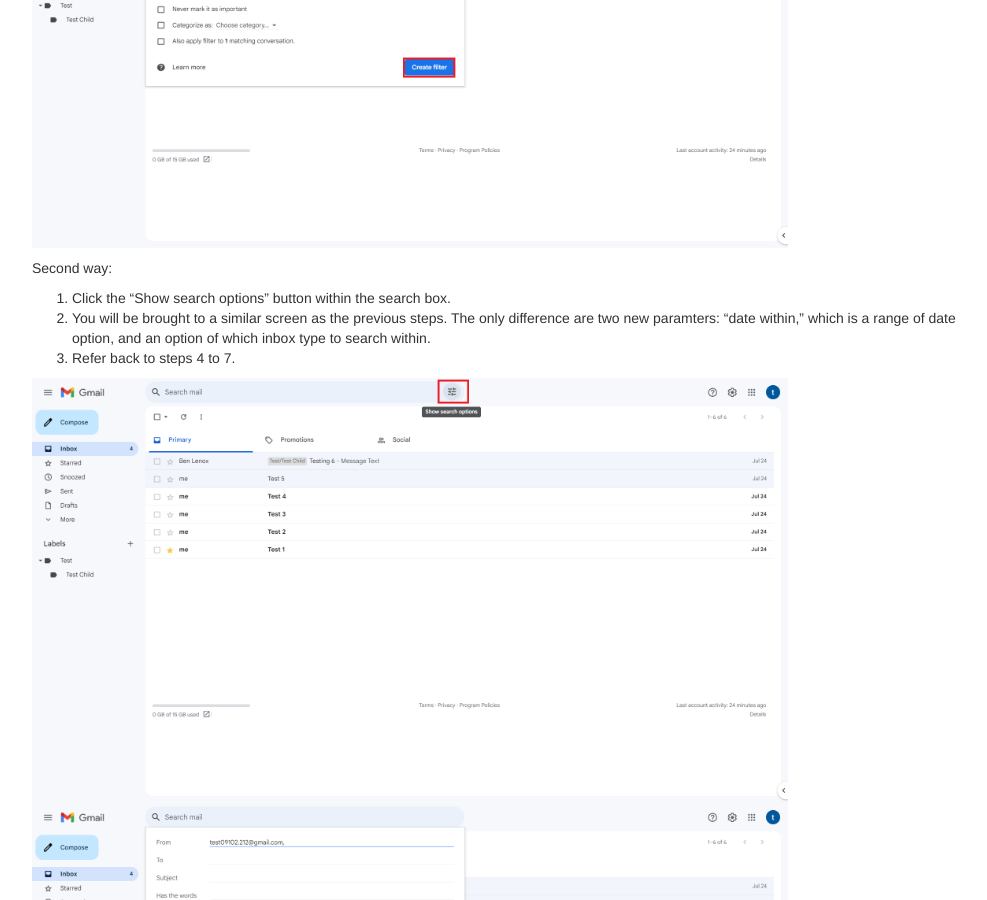
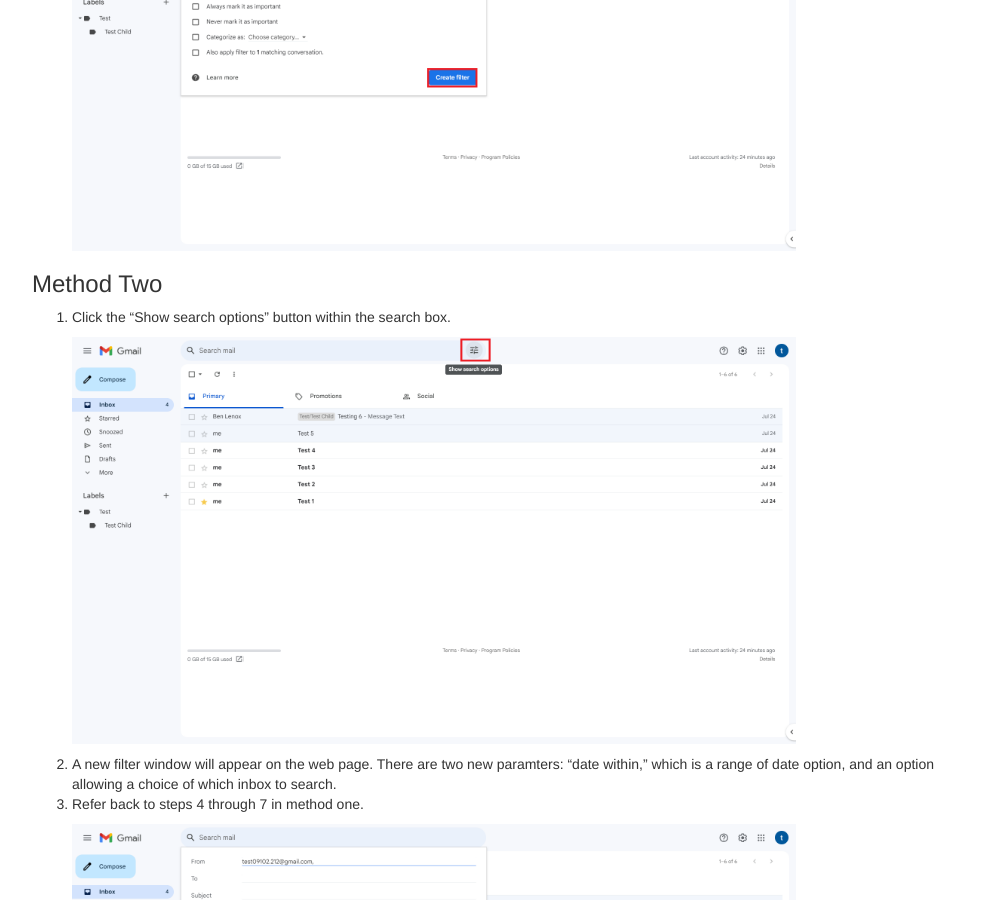
Before and after one commit to lenoxbe/gmail_documentation, a Jekyll site: the page built from _posts/2023-07-21-organizing-emails.md, in a window 1280 px wide and 900 px high, scrolled down 3106 px. Shown: the whole window, without its empty margins (233-1220 px from the left). Built offline with Jekyll 4.4.1, drawn with Linux system fonts in a browser that asks for light colours; some of the changed text lies outside the part shown.

Commit message:
Corrected image placement in 'organizing emails' section

```diff
--- a/_posts/2023-07-21-organizing-emails.md
+++ b/_posts/2023-07-21-organizing-emails.md
@@ -90,28 +90,31 @@ Emails are filtered based on a user-defined search criteria.  This criteria incl
 - Whether the email's size is greater than a limit
 - Whether the email has attachments
 
-To create a filter, there are two ways of doing so. First is selecting one or multiple emails, and the second way is to not begin by selecting any email(s).
+There are two methods of creating a filter. The first way is to select one or more emails, and the second way is without selecting any email(s).
 
-First way:
+### Method One
 
 1. Check the checkbox of the type of email to filter in the inbox
 2. Click the three dots on the right hand side of the toolbar at the top of the inbox
 3. Click "Filter messages like these."
+
+	<img src="{{ site.baseurl }}/images/filter1.png" alt="Filter" style="width: 80%;">
 4. Enter the filter's search criteria (i.e., what emails will be filtered)
 5. Click "Create filter."
+
+	<img src="{{ site.baseurl }}/images/filter2.png" alt="Filter" style="width: 80%;">
 6. Check the box(es) that decide what Gmail will do with emails that match the filter's search criteria
 7. Click "Create filter."
 
-<img src="{{ site.baseurl }}/images/filter1.png" alt="Filter" style="width: 80%;">
-<img src="{{ site.baseurl }}/images/filter2.png" alt="Filter" style="width: 80%;">
-<img src="{{ site.baseurl }}/images/filter3.png" alt="Filter" style="width: 80%;">
+	<img src="{{ site.baseurl }}/images/filter3.png" alt="Filter" style="width: 80%;">
 
-Second way:
+### Method Two
 
 1. Click the "Show search options" button within the search box.
-2. You will be brought to a similar screen as the previous steps. The only difference are two new paramters: "date within," which is a range of date option, and an option of which inbox type to search within.
-3. Refer back to steps 4 to 7.
 
-<img src="{{ site.baseurl }}/images/filter4.png" alt="Filter" style="width: 80%;">
-<img src="{{ site.baseurl }}/images/filter5.png" alt="Filter" style="width: 80%;">
-<img src="{{ site.baseurl }}/images/filter3.png" alt="Filter" style="width: 80%;">
+	<img src="{{ site.baseurl }}/images/filter4.png" alt="Filter" style="width: 80%;">
+2. A new filter window will appear on the web page. There are two new paramters: "date within," which is a range of date option, and an option allowing a choice of which inbox to search.
+3. Refer back to steps 4 through 7 in method one.
+
+	<img src="{{ site.baseurl }}/images/filter5.png" alt="Filter" style="width: 80%;">
+	<img src="{{ site.baseurl }}/images/filter3.png" alt="Filter" style="width: 80%;">
```
Also changed, not shown: 1 other file.
